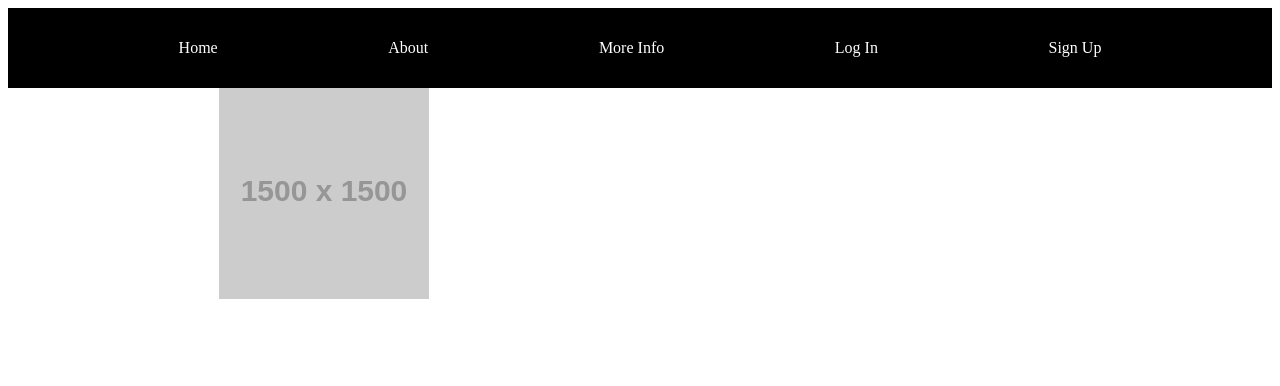
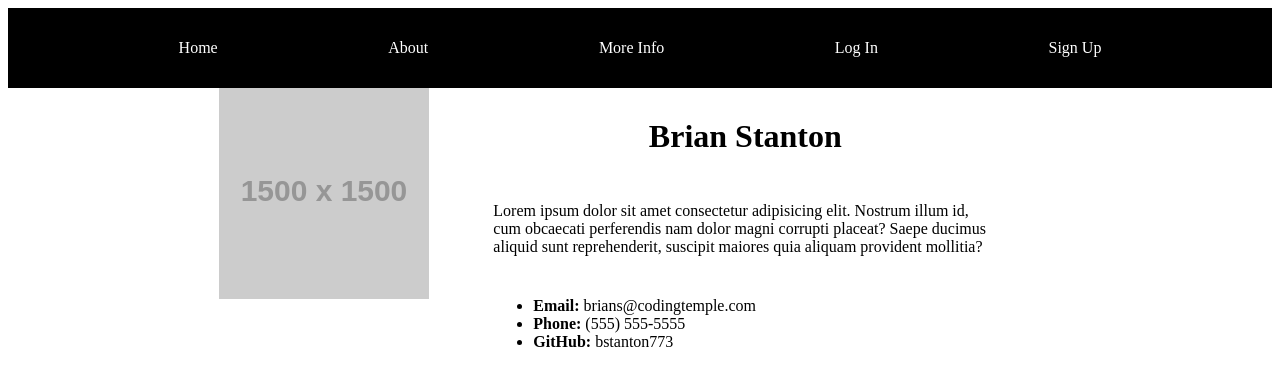
Before and after one commit to bstanton773/kekambas-91_css_grid, a plain HTML site: page index.html in a window 1280 px wide. Drawn offline with Linux system fonts and the light colour scheme; placeholder pictures from the web are drawn by us.

Commit message:
Add profile info section

```diff
--- a/css/main.css
+++ b/css/main.css
@@ -22,6 +22,15 @@
 
 .prof-info {
     grid-area: prof-info;
+    display: flex;
+    flex-direction: column;
+    justify-content: space-evenly;
+    align-items: flex-start;
+    padding: 0 5vw;
+}
+
+.prof-info > h1 {
+    align-self: center;
 }
 
 .posts {
--- a/index.html
+++ b/index.html
@@ -22,7 +22,28 @@
         <div class="prof-pic">
             <img src="https://via.placeholder.com/1500" alt="profile picture" id="profilePic">
         </div>
-        <div class="prof-info"></div>
+
+        <div class="prof-info">
+            <!-- Name -->
+            <h1>Brian Stanton</h1>
+            <!-- About Me Blurb -->
+            <div class="about-me">
+                <p>
+                    Lorem ipsum dolor sit amet consectetur adipisicing elit. Nostrum illum id, cum obcaecati perferendis nam dolor magni corrupti placeat? Saepe ducimus aliquid sunt reprehenderit, suscipit maiores quia aliquam provident mollitia?
+                </p>
+            </div>
+            <!-- Contact Me List -->
+            <div class="contact-me">
+                <ul>
+                    <li><b>Email: </b>brians@codingtemple.com</li>
+                    <li><b>Phone: </b>(555) 555-5555</li>
+                    <li><b>GitHub: </b>bstanton773</li>
+                </ul>
+            </div>
+
+
+        </div>
+
         <div class="posts"></div>
     </div>
 </body>
```
